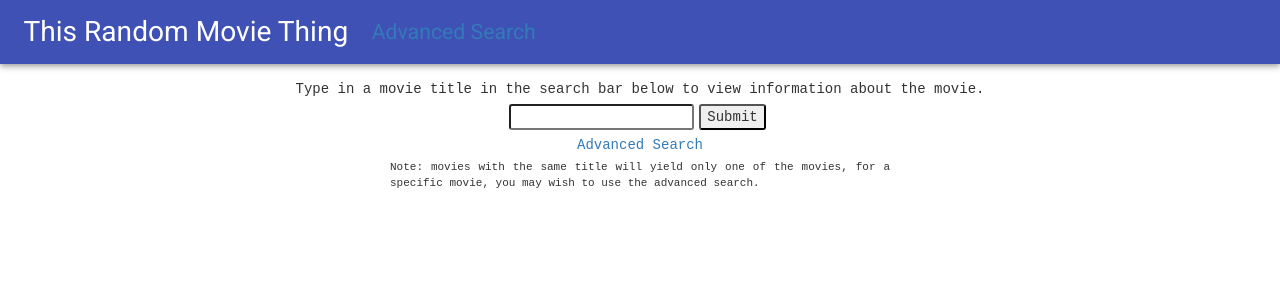
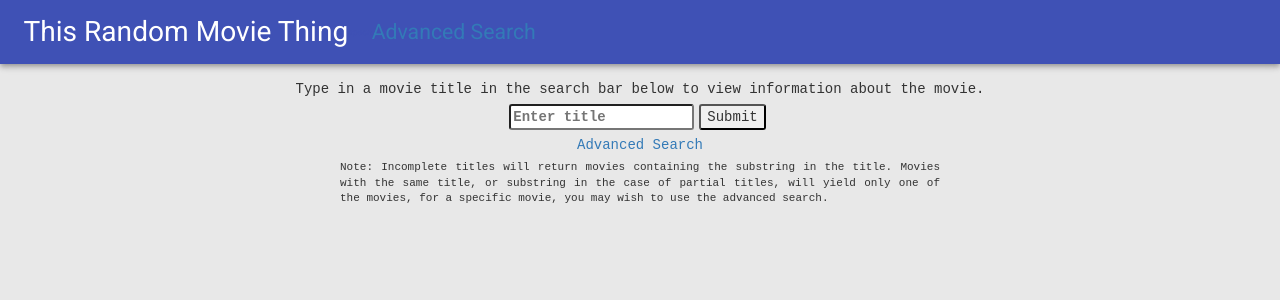
Before and after one commit to rdeles/movie-app, a React (Create React App) app: page / in a window 1280 px wide. Shown: the top 300 px of the page. Built offline with nearby package versions, Linux system fonts and the light colour scheme.

Commit message:
Changed colour scheme, added small details

```diff
--- a/public/index.html
+++ b/public/index.html
@@ -28,6 +28,11 @@
     <link rel="stylesheet" href="https://fonts.googleapis.com/css?family=Roboto:300,400,500">
 
     <title>This Random Movie Thing</title>
+    <style>
+      body {
+        background-color: #E8E8E8;
+      }
+    </style>
   </head>
   <body>
     <noscript>
--- a/src/App.tsx
+++ b/src/App.tsx
@@ -68,11 +68,11 @@ export default class App extends React.Component<{}, IState> {
           <p className='desc'>Type in a movie title in the search bar below to view information about the movie.</p>
           <form onSubmit={this.handleSubmit}>
             <label>
-              <input type="text" value={this.state.value} onChange={this.handleChange} className='input' />
+              <input type="text" value={this.state.value} onChange={this.handleChange} className='input' placeholder='Enter title'/>
             </label>
             <input type="submit" value="Submit" className='submitButton'/><br/>
             <Link to='/FirstComponent'>Advanced Search</Link>
-            <p className='warning'>Note: movies with the same title will yield only one of the movies, for a specific movie,
+            <p className='warning'>Note: Incomplete titles will return movies containing the substring in the title. Movies with the same title, or substring in the case of partial titles, will yield only one of the movies, for a specific movie,
             you may wish to use the advanced search.</p>
           </form>
           <div>
@@ -80,7 +80,7 @@ export default class App extends React.Component<{}, IState> {
             this.state.title === "" ?
             (this.state.value.length > 0 ?
             <div className='loader'>
-              <CircularProgress thickness={3} />
+              <CircularProgress thickness={5} size={50} />
             </div> :
             <br/>) :
             (this.state.response === "True" ?
@@ -91,7 +91,7 @@ export default class App extends React.Component<{}, IState> {
                 <b>Released in:</b> {this.state.year}<br/>
                 <b>Genre:</b> {this.state.genre}<br/>
                 <b>Directed by:</b> {this.state.director}<br/>
-                <b>Starring:</b> {this.state.actor}<br/>
+                <b>Starring:</b> {this.state.actor}<br/><br/>
                 <b>Plot:</b> {this.state.plot}</p>
               </div>
             </div> :
--- a/src/components/FirstComponent.tsx
+++ b/src/components/FirstComponent.tsx
@@ -2,6 +2,8 @@ import CircularProgress from '@material-ui/core/CircularProgress';
 import * as React from "react";
 
 interface IState {
+        actor: any,
+        director: any,
         titleValue: string,
         yearValue: string,
         title: any,
@@ -17,6 +19,8 @@ export default class FirstComponent extends React.Component<{}, IState> {
                 super(props);
 
                 this.state = {
+                        actor: '',
+                        director: '',
                         genre: '',
                         image: '',
                         plot: '',
@@ -47,6 +51,8 @@ export default class FirstComponent extends React.Component<{}, IState> {
                                 return results.json();
                         }).then(data => {
                                 main.setState({
+                                        actor: data.Actors,
+                                        director: data.Director,
                                         genre: data.Genre,
                                         image: data.Poster,
                                         plot: data.Plot,
@@ -65,10 +71,10 @@ export default class FirstComponent extends React.Component<{}, IState> {
                                         <p className='desc'>Type in a movie title and it's year of release in the search bar below to view information about the movie.</p>
                                         <form onSubmit={this.handleSubmit}>
                                                 <label>
-                                                        <input type="text" value={this.state.titleValue} onChange={this.handleChange1} className='input' />
+                                                        <input type="text" value={this.state.titleValue} onChange={this.handleChange1} className='input' placeholder='Enter title'/>
                                                 </label>
                                                 <label>
-                                                        <input type="text" value={this.state.yearValue} onChange={this.handleChange2} className='input' />
+                                                        <input type="text" value={this.state.yearValue} onChange={this.handleChange2} className='input' placeholder='Enter year'/>
                                                 </label>
                                                 <input type="submit" value="Submit" className='submitButton' />
                                                 <p className='warning'>Note: Putting no title and putting in a year will yield only one movie released in that year.</p>
@@ -78,17 +84,19 @@ export default class FirstComponent extends React.Component<{}, IState> {
                                                         this.state.title === "" ?
                                                                 (this.state.titleValue.length > 0 || this.state.yearValue.length > 0 ?
                                                                         <div className='loader'>
-                                                                                <CircularProgress thickness={3} />
+                                                                                <CircularProgress thickness={5} size={50} />
                                                                         </div> :
                                                                         <br />) :
                                                                 (this.state.response === "True" ?
                                                                         <div className='results-box'>
                                                                                 <img src={this.state.image} />
                                                                                 <div className='results'>
-                                                                                        <p>Title: {this.state.title}<br />
-                                                                                                Released in: {this.state.year}<br />
-                                                                                                Genre: {this.state.genre}<br />
-                                                                                                Plot: {this.state.plot}</p>
+                                                                                        <p><b>Title:</b> {this.state.title}<br/>
+                                                                                        <b>Released in:</b> {this.state.year}<br/>
+                                                                                        <b>Genre:</b> {this.state.genre}<br/>
+                                                                                        <b>Directed by:</b> {this.state.director}<br/>
+                                                                                        <b>Starring:</b> {this.state.actor}<br/><br/>
+                                                                                        <b>Plot:</b> {this.state.plot}</p>
                                                                                 </div>
                                                                         </div> :
                                                                         <p className='error'>There were no movies in the data that matched your search.</p>)
--- a/src/css/styles.css
+++ b/src/css/styles.css
@@ -12,6 +12,7 @@ input {
 }
 .submitButton, .input{
     margin-right: 5px;
+    background-color: '#d3d3d3';
 }
 #advanced-link {
     margin-bottom: 20px;
@@ -35,6 +36,7 @@ img {
     border-style: solid;
     border-width: 1px;
     overflow: hidden;
+    background-color: white;
 }
 .loader {
     margin-top: 30px;
@@ -42,7 +44,7 @@ img {
 .warning {
     margin-left: auto;
     margin-right: auto;
-    width: 500px;
+    width: 600px;
     text-align: justify;
     margin-bottom: 5px;
     margin-top: 5px;
@@ -50,13 +52,15 @@ img {
 }
 .error {
     margin-top: 30px;
+    font-size: 15px;
+    font-weight: bold;
 }
 .desc {
     margin-bottom: 5px;
     padding-top: 15px;
 }
 .container-fluid {
-    font-family: 'Courier New'
+    font-family: 'Courier New';
 }
 Typography {
     font-family: 'Courier New';
```
